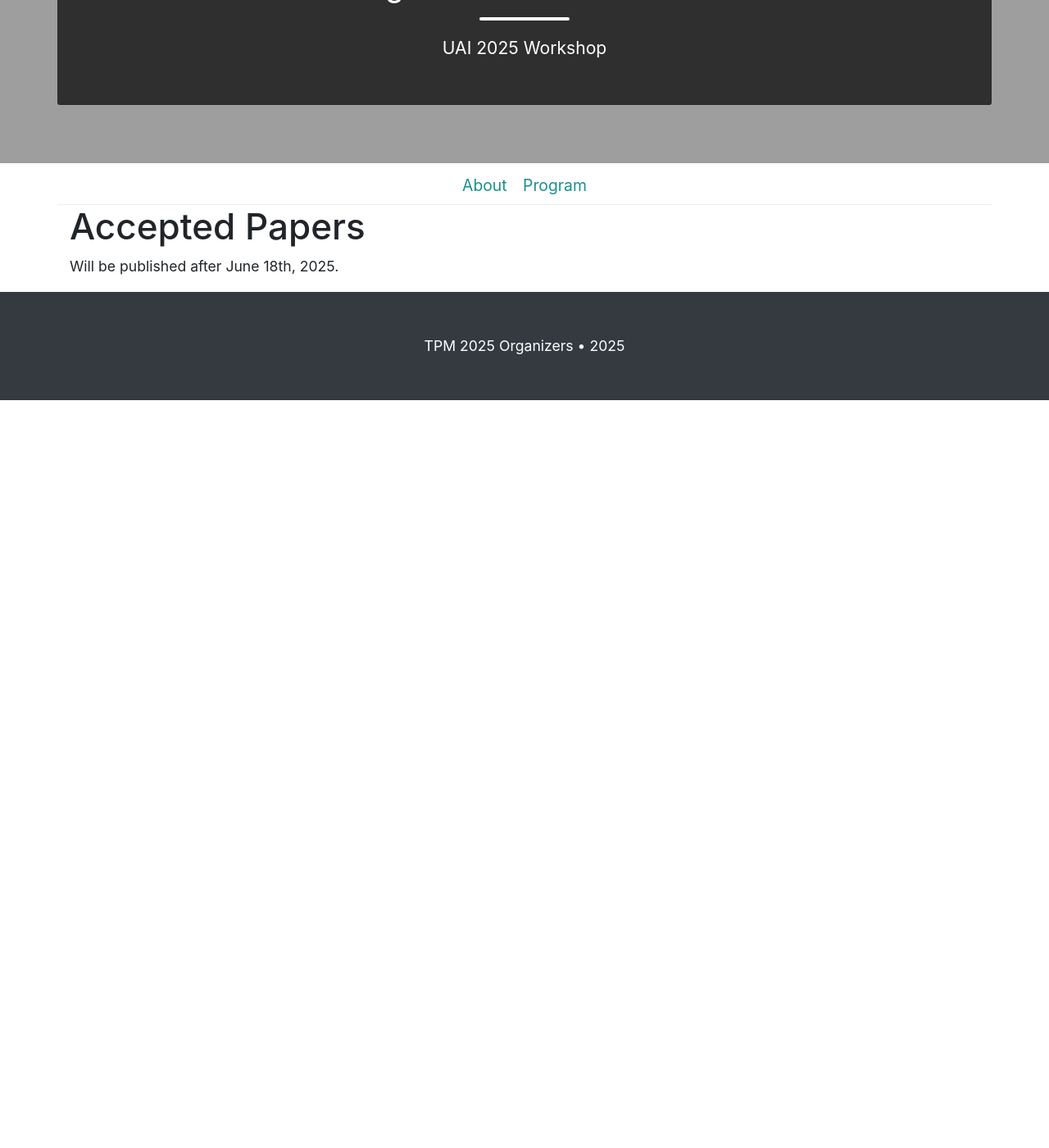
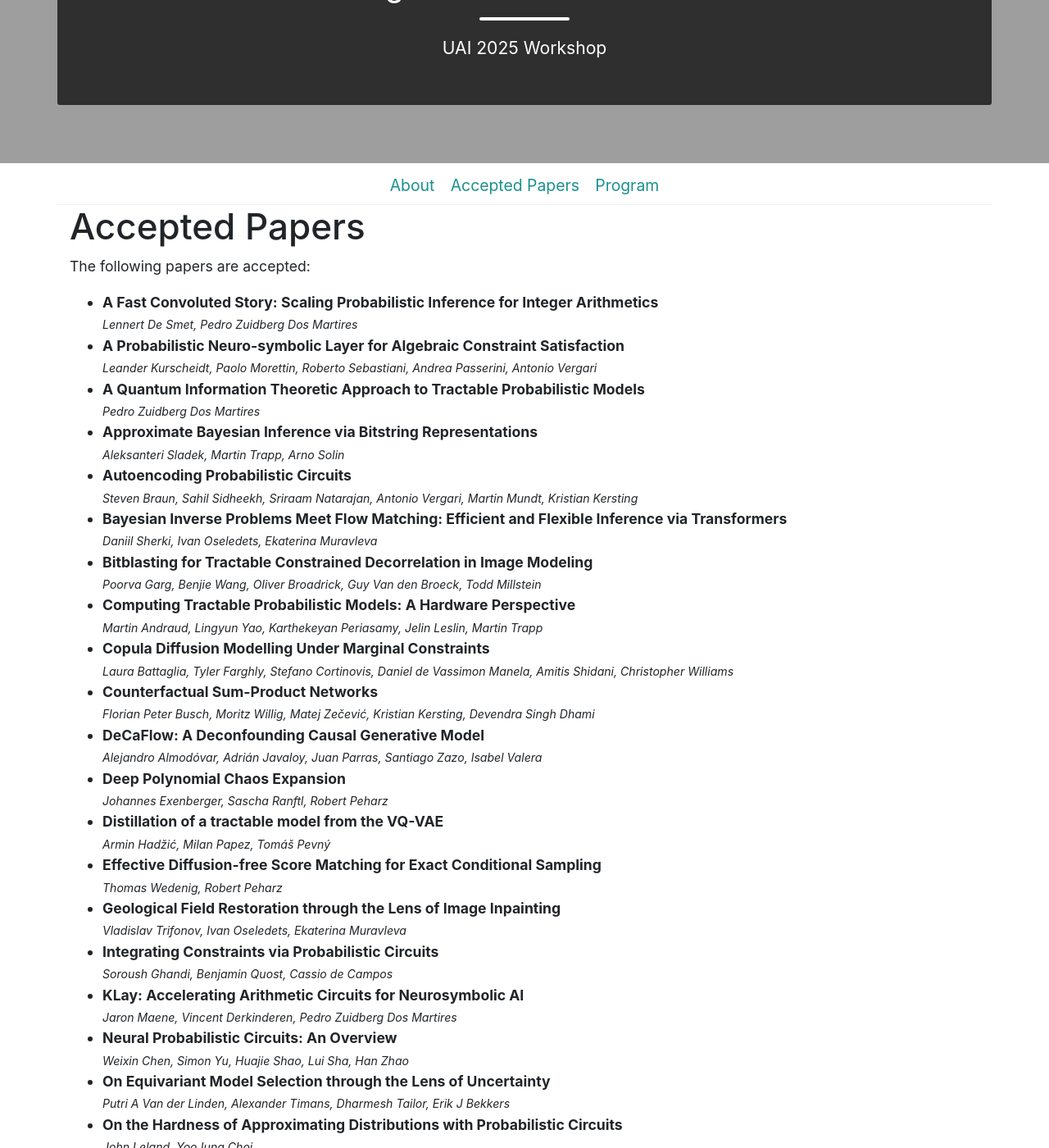
Before and after one commit to tractable-probabilistic-modeling/tpm2025, a Jekyll site: the page built from _pages/papers.md, in a window 1280 px wide and 1400 px high, scrolled down 270 px. Shown: the whole window at 82% size. Built offline with Jekyll 4.4.1, drawn with Linux system fonts in a browser that asks for light colours; before the commit the page ends 900 px from its top, so only the background shows below that; some of the changed text lies outside the part shown.

Commit message:
Add accepted papers

```diff
--- a/_data/menu.yml
+++ b/_data/menu.yml
@@ -1,8 +1,8 @@
 - title: About
   url: /
 
-# - title: Accepted Papers
-#   url: /papers
+- title: Accepted Papers
+  url: /papers
 
 - title: Program
   url: /program
--- a/_data/papers.yml
+++ b/_data/papers.yml
@@ -1,2 +1,61 @@
-- title: ""
-  authors: ""
+- authors: Steven Braun, Sahil Sidheekh, Sriraam Natarajan, Antonio Vergari, Martin
+    Mundt, Kristian Kersting
+  title: Autoencoding Probabilistic Circuits
+- authors: Armin Hadžić, Milan Papez, Tomáš Pevný
+  title: Distillation of a tractable model from the VQ-VAE
+- authors: Florian Peter Busch, Moritz Willig, Matej Zečević, Kristian Kersting, Devendra
+    Singh Dhami
+  title: Counterfactual Sum-Product Networks
+- authors: Jonas Seng, Florian Peter Busch, Pooja Prasad, Devendra Singh Dhami, Martin
+    Mundt, Kristian Kersting
+  title: Scaling Probabilistic Circuits via Data Partitioning
+- authors: Vladislav Trifonov, Ivan Oseledets, Ekaterina Muravleva
+  title: Geological Field Restoration through the Lens of Image Inpainting
+- authors: Lennert De Smet, Pedro Zuidberg Dos Martires
+  title: 'A Fast Convoluted Story: Scaling Probabilistic Inference for Integer Arithmetics'
+- authors: Laura Battaglia, Tyler Farghly, Stefano Cortinovis, Daniel de Vassimon
+    Manela, Amitis Shidani, Christopher Williams
+  title: Copula Diffusion Modelling Under Marginal Constraints
+- authors: Poorva Garg, Benjie Wang, Oliver Broadrick, Guy Van den Broeck, Todd Millstein
+  title: Bitblasting for Tractable Constrained Decorrelation in Image Modeling
+- authors: Putri A Van der Linden, Alexander Timans, Dharmesh Tailor, Erik J Bekkers
+  title: On Equivariant Model Selection through the Lens of Uncertainty
+- authors: Johannes Exenberger, Sascha Ranftl, Robert Peharz
+  title: Deep Polynomial Chaos Expansion
+- authors: Soroush Ghandi, Benjamin Quost, Cassio de Campos
+  title: Integrating Constraints via Probabilistic Circuits
+- authors: Alejandro Almodóvar, Adrián Javaloy, Juan Parras, Santiago Zazo, Isabel
+    Valera
+  title: 'DeCaFlow: A Deconfounding Causal Generative Model'
+- authors: Martin Andraud, Lingyun Yao, Karthekeyan Periasamy, Jelin Leslin, Martin
+    Trapp
+  title: 'Computing Tractable Probabilistic Models: A Hardware Perspective'
+- authors: Anji Liu, Guy Van den Broeck
+  title: Rethinking Probabilistic Circuit Parameter Learning
+- authors: Weixin Chen, Simon Yu, Huajie Shao, Lui Sha, Han Zhao
+  title: 'Neural Probabilistic Circuits: An Overview'
+- authors: Daniil Sherki, Ivan Oseledets, Ekaterina Muravleva
+  title: 'Bayesian Inverse Problems Meet Flow Matching: Efficient and Flexible Inference
+    via Transformers'
+- authors: Jonas Rodrigues Lima Goncalves, Denis Mauá
+  title: On the Relationship between And-Sum Circuits and Deterministic Boolean Circuits
+- authors: Thomas Wedenig, Robert Peharz
+  title: Effective Diffusion-free Score Matching for Exact Conditional Sampling
+- authors: Leander Kurscheidt, Paolo Morettin, Roberto Sebastiani, Andrea Passerini,
+    Antonio Vergari
+  title: A Probabilistic Neuro-symbolic Layer for Algebraic Constraint Satisfaction
+- authors: Pedro Zuidberg Dos Martires
+  title: A Quantum Information Theoretic Approach to Tractable Probabilistic Models
+- authors: Martin Rektoris, Milan Papez, Vaclav Smidl, Tomáš Pevný
+  title: Sparse Probabilistic Graph Circuits
+- authors: Diptesh Das, Ichiro Takeuchi, Koji Tsuda
+  title: Statistically Robust Sparse High-order Interaction Model
+- authors: John Leland, YooJung Choi
+  title: On the Hardness of Approximating Distributions with Probabilistic Circuits
+- authors: Milan Papez, Martin Rektoris, Vaclav Smidl, Tomáš Pevný
+  title: 'Probabilistic Graph Circuits: Deep Generative Models for Tractable Probabilistic
+    Inference over Graphs'
+- authors: Aleksanteri Sladek, Martin Trapp, Arno Solin
+  title: Approximate Bayesian Inference via Bitstring Representations
+- authors: Jaron Maene, Vincent Derkinderen, Pedro Zuidberg Dos Martires
+  title: 'KLay: Accelerating Arithmetic Circuits for Neurosymbolic AI'
--- a/_pages/papers.md
+++ b/_pages/papers.md
@@ -4,16 +4,19 @@ permalink: /papers/
 title: Accepted Papers
 ---
 
+
 # Accepted Papers
 
-Will be published after June 18th, 2025.
+The following papers are accepted:
+
+<!-- Will be published after June 18th, 2025. -->
 <!-- See all accepted papers on [OpenReview](https://openreview.net/group?id=auai.org/UAI/2025/Workshop/TPM). -->
 
-<!-- <ul>
+<ul>
 {% assign sortedPapers = site.data.papers | sort: 'title' %}
 {% for item in sortedPapers %}
   <li><strong>{{ item.title }}</strong>
   <br/>
   <small><i>{{ item.authors }}</i></small></li>
 {% endfor %}
-</ul> -->
+</ul>
```
Also changed, not shown: fetch_accepted_papers.py (added, +42 -0 lines), index.md (+1 -2 lines), pyproject.toml (added, +10 -0 lines), 2 other files.
